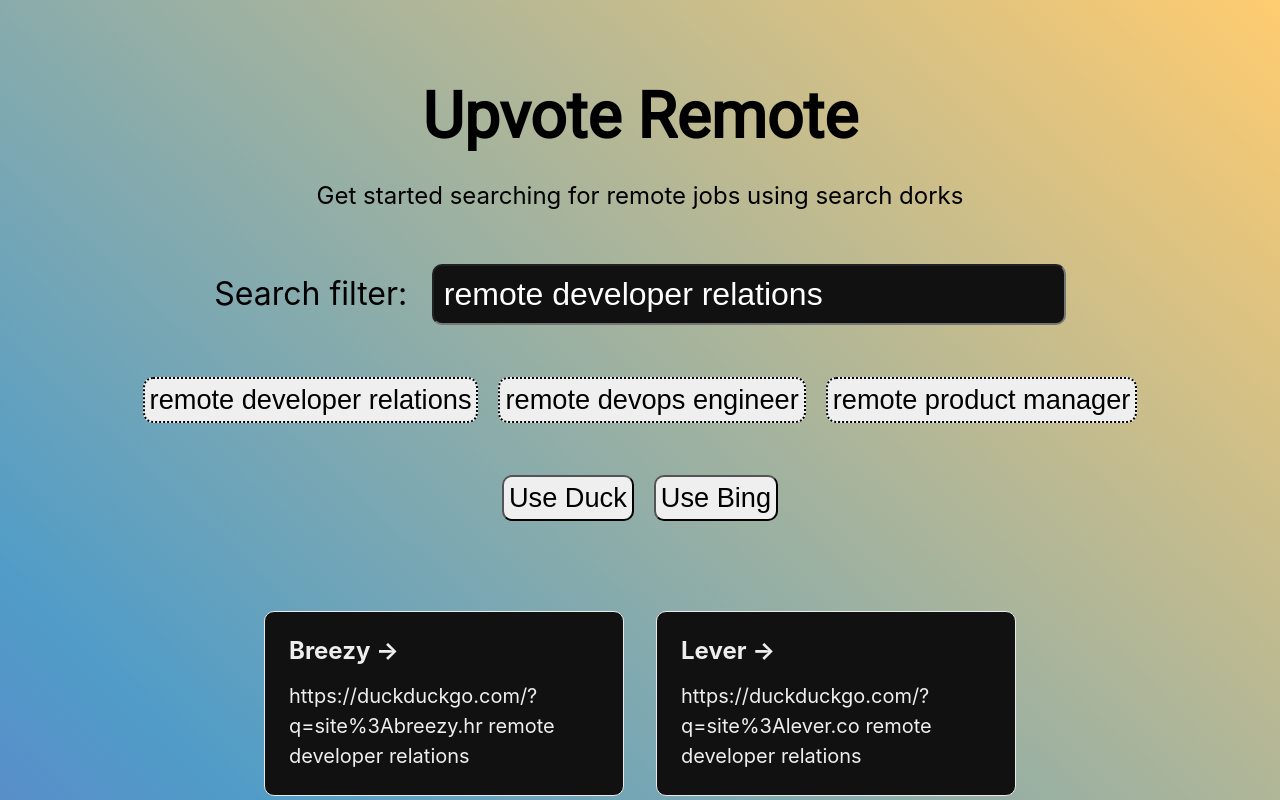
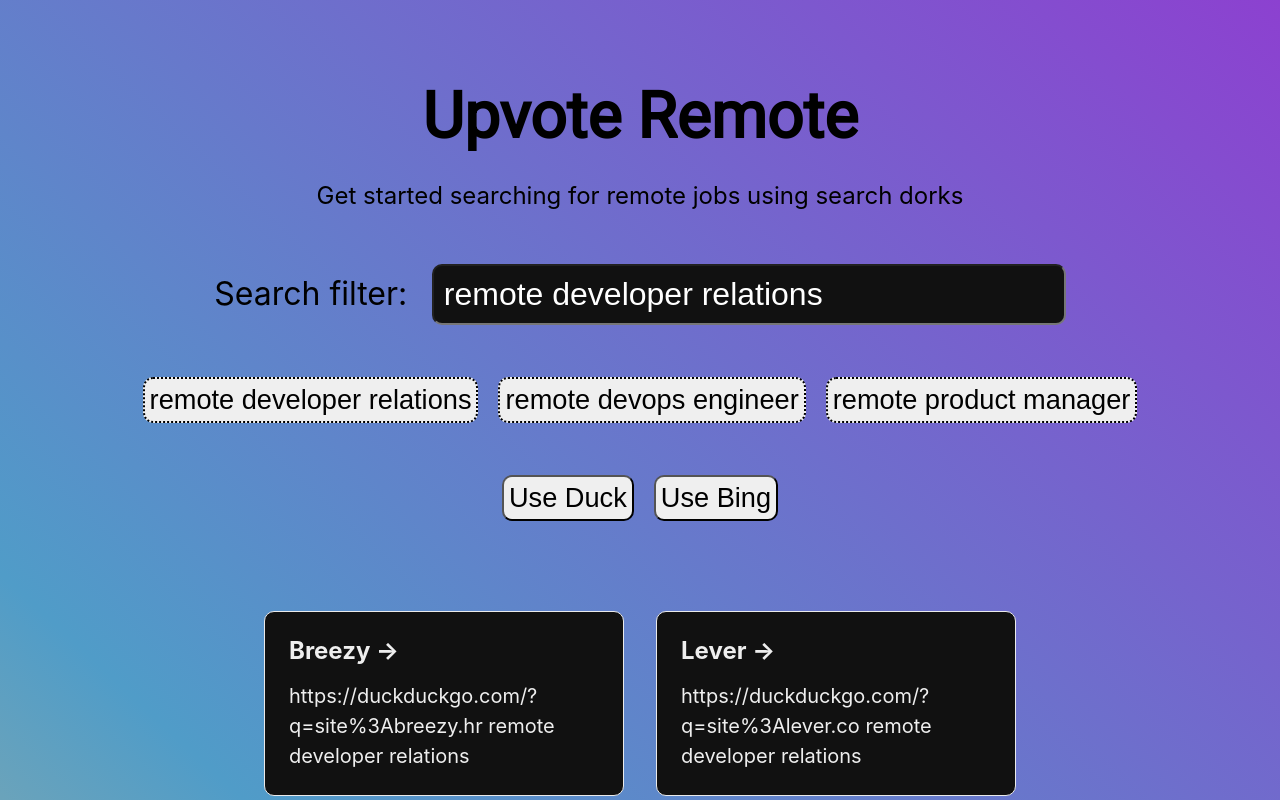
Before and after one commit to bennett-elder/upvoteremote, a Next.js app: page / in a window 1280 px wide. Shown: the top 800 px of the page. Built offline with nearby package versions, Linux system fonts and the light colour scheme.

Commit message:
Reverse gradient so initial experience is more purple than gold

```diff
--- a/styles/Home.module.css
+++ b/styles/Home.module.css
@@ -7,7 +7,7 @@
   justify-content: center;
   align-items: center;
   background-color: #8c41d0;
-  background-image: linear-gradient(43deg, #8c41d0 0%, #509cc8 46%, #FFCC70 100%);
+  background-image: linear-gradient(43deg, #FFCC70 0%, #509cc8 46%, #8c41d0 100%);
 }
 
 .main {
```
